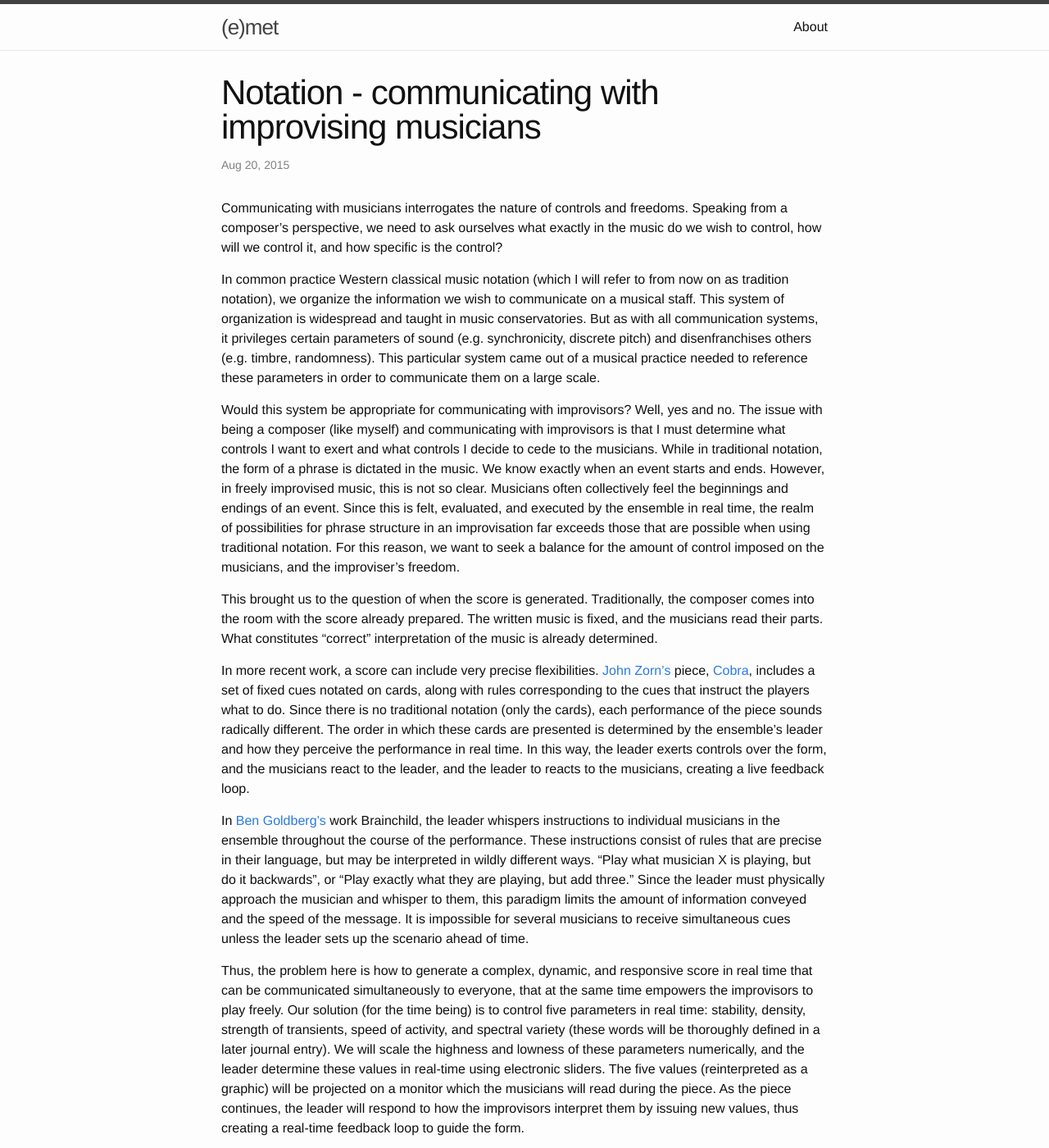
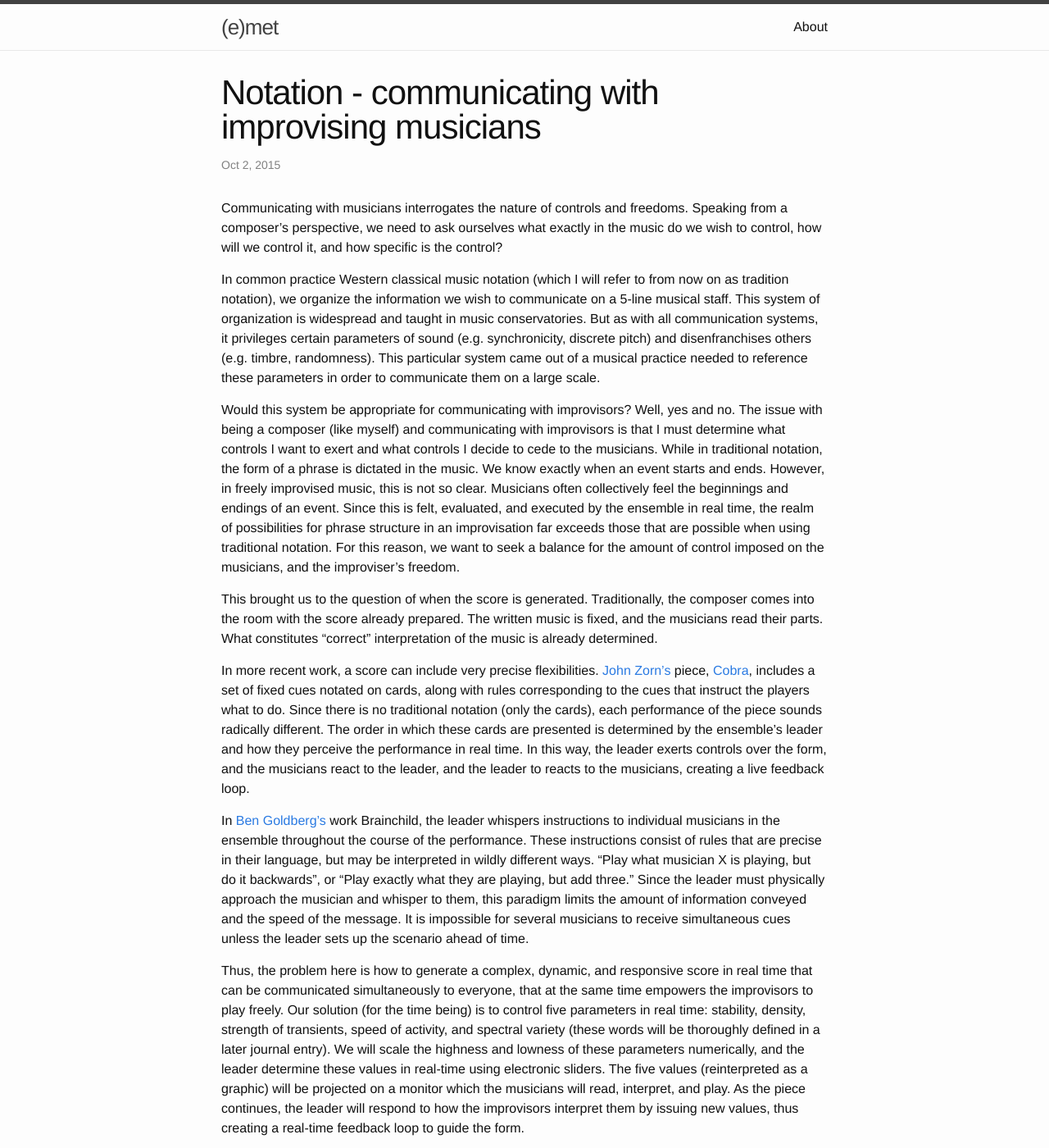
Before and after one commit to CNMATDH/-e-met, a Jekyll site: the page built from _posts/2015-10-2-notation.markdown, in a window 1280 px wide and 1400 px high. Shown: the whole window at 82% size. Built offline with Jekyll 4.4.1, drawn with Linux system fonts in a browser that asks for light colours; some of the changed text lies outside the part shown.

Commit message:
afewmoreEdits

```diff
--- a/_posts/2015-10-2-notation.markdown
+++ b/_posts/2015-10-2-notation.markdown
@@ -1,12 +1,12 @@
 ---
 layout: post
 title:  "Notation - communicating with improvising musicians"
-date:   2015-08-20 22:35:59
+date:   2015-10-02 22:35:59
 categories: jekyll update
 ---
 Communicating with musicians interrogates the nature of controls and freedoms. Speaking from a composer's perspective, we need to ask ourselves what exactly in the music do we wish to control, how will we control it, and how specific is the control?
 
-In common practice Western classical music notation (which I will refer to from now on as tradition notation), we organize the information we wish to communicate on a musical staff. This system of organization is widespread and taught in music conservatories. But as with all communication systems, it privileges certain parameters of sound (e.g. synchronicity, discrete pitch) and disenfranchises others (e.g. timbre, randomness). This particular system came out of a musical practice needed to reference these parameters in order to communicate them on a large scale.
+In common practice Western classical music notation (which I will refer to from now on as tradition notation), we organize the information we wish to communicate on a 5-line musical staff. This system of organization is widespread and taught in music conservatories. But as with all communication systems, it privileges certain parameters of sound (e.g. synchronicity, discrete pitch) and disenfranchises others (e.g. timbre, randomness). This particular system came out of a musical practice needed to reference these parameters in order to communicate them on a large scale.
 
 Would this system be appropriate for communicating with improvisors? Well, yes and no. The issue with being a composer (like myself) and communicating with improvisors is that I must determine what controls I want to exert and what controls I decide to cede to the musicians. While in traditional notation, the form of a phrase is dictated in the music. We know exactly when an event starts and ends. However, in freely improvised music, this is not so clear. Musicians often collectively feel the beginnings and endings of an event. Since this is felt, evaluated, and executed by the ensemble in real time, the realm of possibilities for phrase structure in an improvisation far exceeds those that are possible when using traditional notation. For this reason, we want to seek a balance for the amount of control imposed on the musicians, and the improviser’s freedom.
 
@@ -16,8 +16,8 @@
 
 In [Ben Goldberg’s](http://www.bengoldberg.net/) work Brainchild, the leader whispers instructions to individual musicians in the ensemble throughout the course of the performance. These instructions consist of rules that are precise in their language, but may be interpreted in wildly different ways. “Play what musician X is playing, but do it backwards”, or “Play exactly what they are playing, but add three.” Since the leader must physically approach the musician and whisper to them, this paradigm limits the amount of information conveyed and the speed of the message. It is impossible for several musicians to receive simultaneous cues unless the leader sets up the scenario ahead of time.
 
-Thus, the problem here is how to generate a complex, dynamic, and responsive score in real time that can be communicated simultaneously to everyone, that at the same time empowers the improvisors to play freely. Our solution (for the time being) is to control five parameters in real time: stability, density, strength of transients, speed of activity, and spectral variety (these words will be thoroughly defined in a later journal entry). We will scale the highness and lowness of these parameters numerically, and the leader determine these values in real-time using electronic sliders. The five values (reinterpreted as a graphic) will be projected on a monitor which the musicians will read during the piece. As the piece continues, the leader will respond to how the improvisors interpret them by issuing new values, thus creating a real-time feedback loop to guide the form.
+Thus, the problem here is how to generate a complex, dynamic, and responsive score in real time that can be communicated simultaneously to everyone, that at the same time empowers the improvisors to play freely. Our solution (for the time being) is to control five parameters in real time: stability, density, strength of transients, speed of activity, and spectral variety (these words will be thoroughly defined in a later journal entry). We will scale the highness and lowness of these parameters numerically, and the leader determine these values in real-time using electronic sliders. The five values (reinterpreted as a graphic) will be projected on a monitor which the musicians will read, interpret, and play. As the piece continues, the leader will respond to how the improvisors interpret them by issuing new values, thus creating a real-time feedback loop to guide the form.
 
 We choose this approach because it communicates the perceptual character of the sound while still affording a large degree of freedom to the improvisors. The musicians themselves are still in control of the moment-to-moment details of the music, while the leader exerts vague control over the large-scale character of the sound. This system is descriptive rather than prescriptive, giving the improvisers complete physical agency over their instruments.
 
-One caveat to this system is that the entire ensemble will receive the same data. Of course, one solution would be to communicate a separate set of values to each musician, but we feel that this approach would exert too much control over the improvisors and possibly stifle interaction within the ensemble itself. While we will define our parameters to the ensemble, we will not specifiy how the parameters are to be interpreted. We are confident that each musician's individual and interactive interpretation of the data will be sufficient in inspiring and producing interesting music results.
+One caveat to this system is that the entire ensemble will receive the same data. Of course, one solution would be to communicate a separate set of values to each musician, but we feel that this approach would exert too much control over the improvisors and possibly stifle interaction within the ensemble itself. While we will define our parameters to the ensemble, we will not specifiy how the parameters are to be interpreted. We are confident that each musician's individual and interactive interpretation of the data will be sufficient in inspiring and producing interesting musical results.
```
